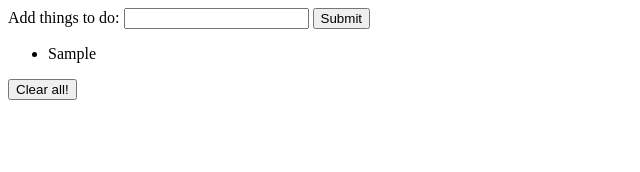
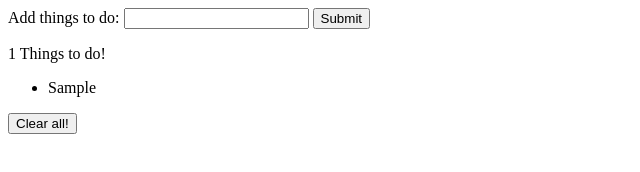
Before and after one commit to quintin-reineccius/ToDoApp, a plain HTML site: page index.html in a window 1280 px wide. Both pictures are taken after typing "Sample" into the empty fields and a click on the input "Submit". Shown: the whole page, without its empty margins (0-640 px from the left). Drawn offline with Linux system fonts and the light colour scheme.

Commit message:
added a item counter so user can see how many items they added

```diff
--- a/app.js
+++ b/app.js
@@ -4,7 +4,7 @@ var userInput = document.querySelector('.user-input');
 //grabbing sumbit button
 var submitButton = document.querySelector('.submit-button');
 
-//making a function that will grab user input and desplay it
+//function that will grab user input and desplay it
 function displayingUserInput(event){
   event.preventDefault();
   var placeHolder = document.querySelector('ul');
@@ -13,7 +13,8 @@ function displayingUserInput(event){
   userItem.appendChild(userText);
   placeHolder.appendChild(userItem);
   userInput.value = "";
-};
+  countingListItems();
+}
 
 //makes the submit button display user input
 submitButton.onclick = displayingUserInput;
@@ -22,13 +23,23 @@ submitButton.onclick = displayingUserInput;
 var clearAllButton = document.querySelector('.clearAll');
 var listItemHolder = document.querySelector('ul');
 
-//deletes user input
+//function that deletes user input
 function clearAllListItems(){
   var numberOfListItems = listItemHolder.childNodes.length;
   for(i = 0; i < numberOfListItems; i++){
     listItemHolder.removeChild(listItemHolder.childNodes[0]);
   }
+  countingListItems();
 }
+
+//function that display how many items the user has added
+function countingListItems(){
+  var numberOfListItems = listItemHolder.childNodes.length;
+  document.querySelector('p').innerHTML = numberOfListItems + " Things to do!";
+}
+
+//when window loads the item counter will be ready
+window.onload = countingListItems;
 
 //when user clicks on the button it will delete there input
 clearAllButton.onclick = clearAllListItems;
--- a/index.html
+++ b/index.html
@@ -12,6 +12,8 @@
       <input class="submit-button" type="submit" value="Submit">
     </form>
 
+    <p></p>
+
     <ul></ul>
 
     <button class="clearAll">Clear all!</button>
```
